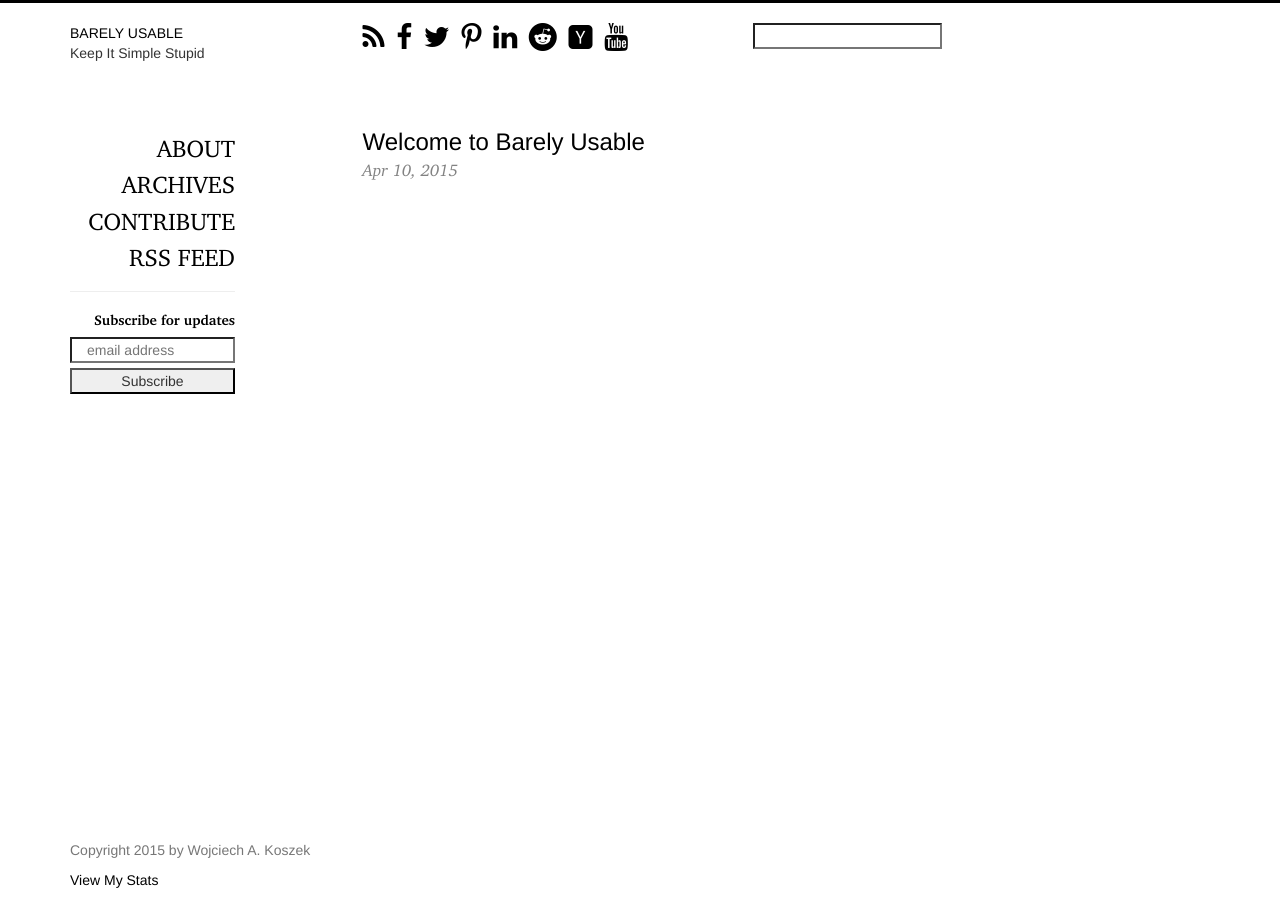
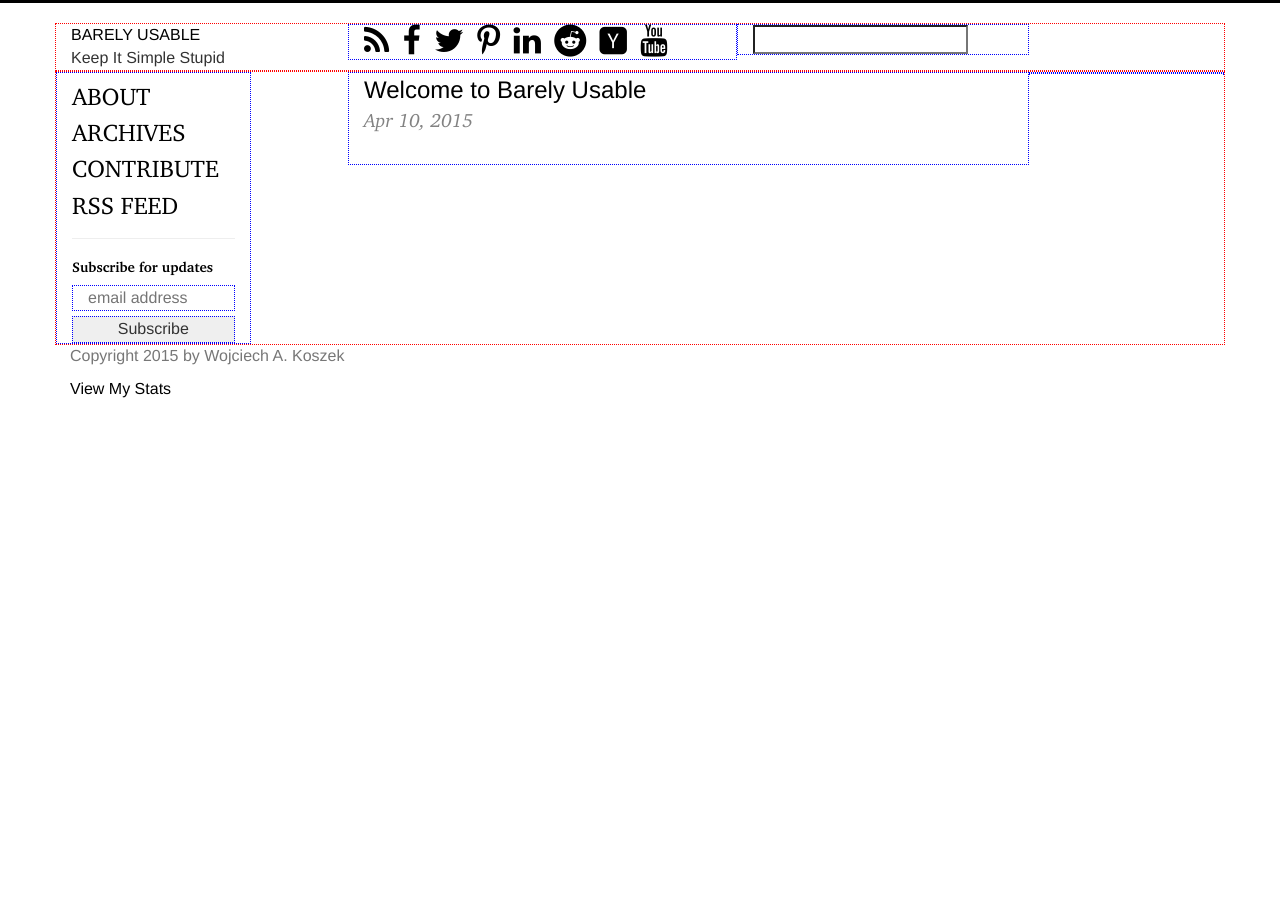
Before and after one commit to wkoszek/barelyusable, a Jekyll site: the page built from index.html, in a window 1280 px wide. Built offline with Jekyll 4.4.1, drawn with Linux system fonts in a browser that asks for light colours; nearby versions of some CDN libraries; comment, search, counter and statistics services are not loaded.

Commit message:
Fix styles slightly. Bigger cleanup coming soon.

```diff
--- a/_includes/head.html
+++ b/_includes/head.html
@@ -25,83 +25,63 @@
 		<script type="text/javascript" src="http://fast.fonts.net/jsapi/e5522bc9-bdff-4116-9c26-5f4785c7f41a.js"></script>
 		<style>
 			* {
-			  border-radius: 0 !important;
-			  }
+				border-radius: 0 !important;
+			}
 			body {
 				border-top: solid 3px black;
 				padding-top: 20px;
+				font-size: 16px;
 			}
-			header {
-				height: 100px;
+			a, a:hover, a:active, a:visited {
+				color: black;
 			}
-			.hdrlogo,.hdrsocial
-			{
-				height: 100px;
-				vertical-align: middle;
-			}
-			.menu {
-				text-align: right;
-			}
-			.hdrsearch {
-				height: 102px;
-			}
-			.footer {
-				position: absolute;
-				bottom: 0;
-				width: 100%;
-				/* Set the fixed height of the footer here */
-				height: 60px;
+			a.logo {
+				font-weight: bold;
 			}
 			a.logo, h1,h2,h3,h5 {
 				/* font-family: 'Avenir'; */
 				font-family: 'charterbold';
 			}
+			h1.post-title {
+				padding-top: 0px;
+				margin-top: 0px;
+				line-height: 150%;
+			}
 			h4 {
 				font-family: 'charterregular';
 				font-size: 24px;
 			}
-			a.logo {
-				font-weight: bold;
+			header.main {
+				height: 50px;
+				margin-bottom: 20px;
+			}
+			.row { border: dotted 1px red; }
+			.col-sm-1,
+			.col-sm-2,
+			.col-sm-3,
+			.col-sm-4,
+			.col-sm-5,
+			.col-sm-6,
+			.col-sm-7,
+			.col-sm-8,
+			.col-sm-9,
+			.col-sm-10,
+			.col-sm-11,
+			.col-sm-12
+			{
+				border: dotted 1px blue;
 			}
 			.post-meta {
 				font-size: 120%;
 				font-family: 'charteritalic';
-				/* font-family:'NewBaskervilleW01-Roman'; */
 			}
 			.post-content {
-				font-size: 160%;
 				text-align: justify;
-				font-family: 'charterregular';
+				font-family: "Baskerville";
 			}
 
 
-			h1,a.logo {
-				font-size: 150%;
-			}
-			a, a:hover, a:active, a:visited {
-				color: black;
-			}
 
-			/*
-				//font-family:'NewBaskervilleW01-Itali';
-			font-family:'NewBaskervilleW01-Roman';
-			font-family:'NewBaskervilleW01-SemiB_693023';
-			font-family:'NewBaskervilleW01-SemiB_693026';
-			font-family:'NewBaskervilleW01-Bold';
-			font-family:'NewBaskervilleW01-BoldI';
-			font-family:'NewBaskervilleW01-Black_693005';
-			font-family:'NewBaskervilleW01-Black_693008';
-			font-family:'Bembo Book W01 Bold';
-			font-family:'Bembo Book W01';
-			font-family:'Bembo Book W01 Italic';
-			font-family:'BemboBookW01-BoldIt';
-			font-family:'Bookman Old Style W01';
-			font-family:'Bookman Old Style W10';
-			font-family:'BookmanOldStyleW01-Ital';
-			font-family:'BookmanOldStyleW01-Bold_691970';
-			font-family:'BookmanOldStyleW01-Bold_691973';
-			font-family:'BookmanOldStyleW10-Ital';
-			*/
 		</style>
 
 	</head>
```
